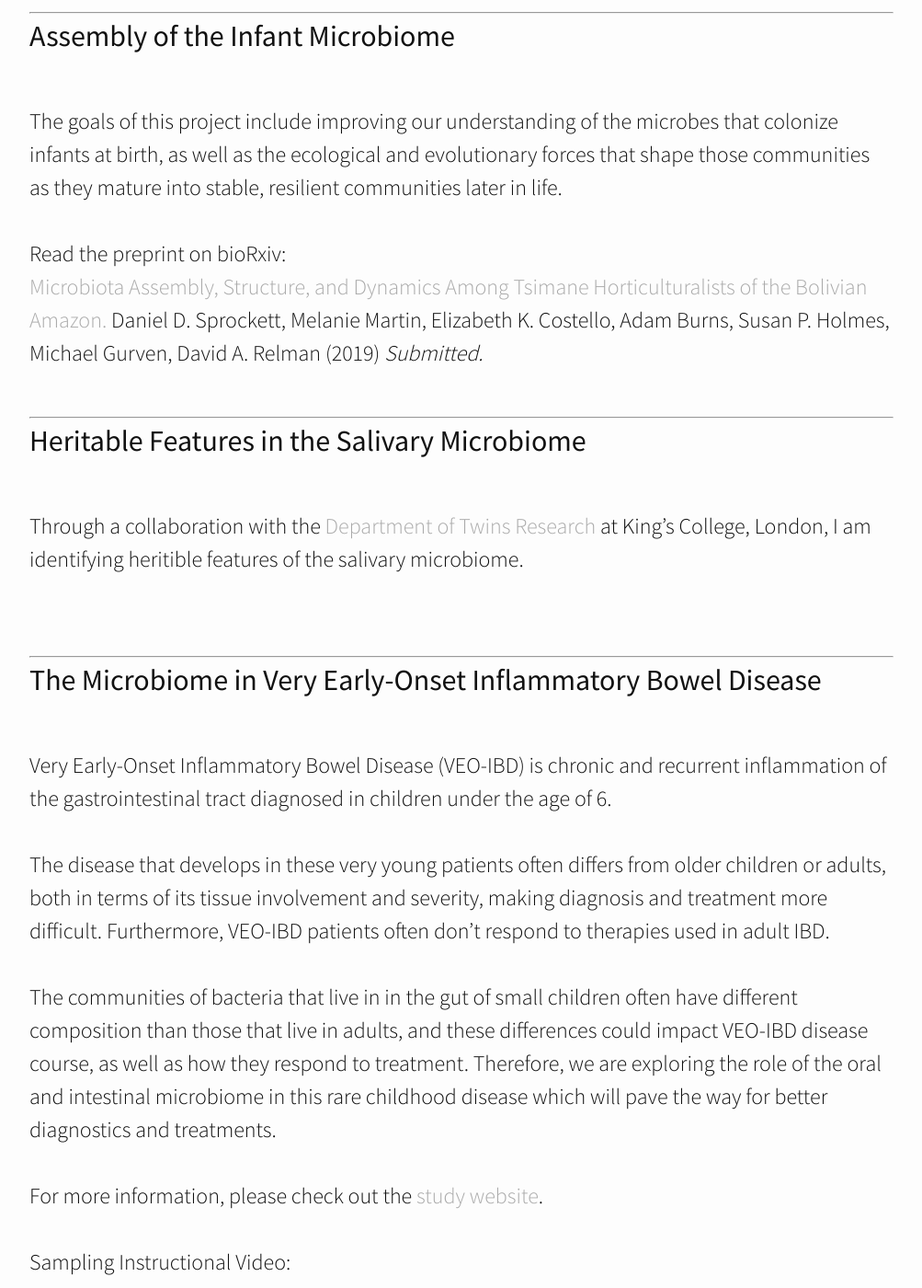
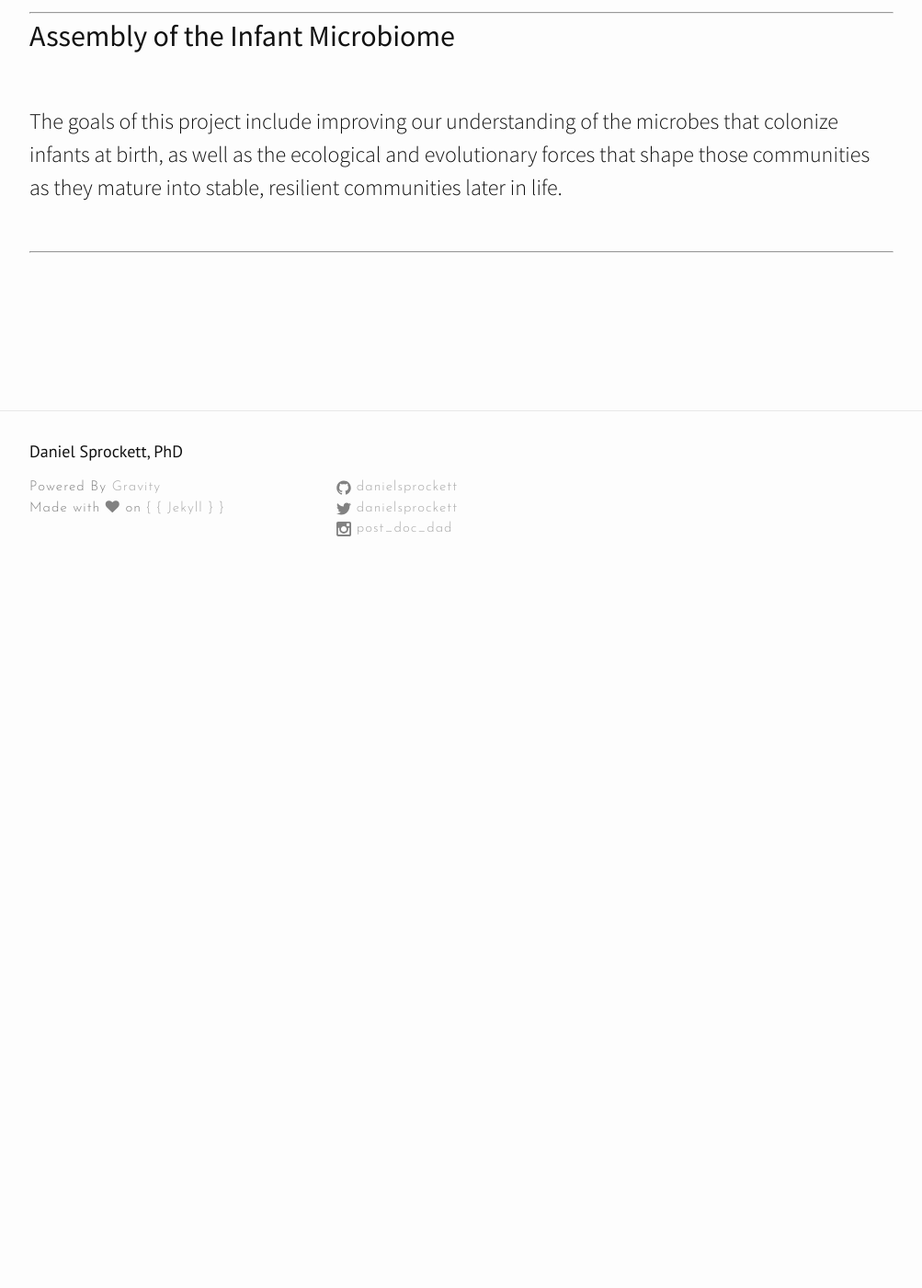
Before and after one commit to DanielSprockett/danielsprockett.github.io, a Jekyll site: the page built from research.md, in a window 1280 px wide and 1400 px high, scrolled down 665 px. Shown: the whole window at 92% size, without its empty margins (138-1141 px from the left). Built offline with Jekyll 4.4.1, drawn with Linux system fonts in a browser that asks for light colours; nearby versions of some CDN libraries; after the commit the page ends 1312 px from its top, so only the background shows below that.

Commit message:
Update research.md

```diff
--- a/research.md
+++ b/research.md
@@ -15,38 +15,8 @@ category: "research"
 <br>
 The goals of this project include improving our understanding of the microbes that colonize infants at birth, as well as the ecological and evolutionary forces that shape those communities as they mature into stable, resilient communities later in life.
 <br>
-Read the preprint on bioRxiv:
-<br>
-[Microbiota Assembly, Structure, and Dynamics Among Tsimane Horticulturalists of the Bolivian Amazon.](https://www.biorxiv.org/content/10.1101/779074v1.full) Daniel D. Sprockett, Melanie Martin, Elizabeth K. Costello, Adam Burns, Susan P. Holmes, Michael Gurven, David A. Relman (2019) <i>Submitted.</i>
-<br>
-<br>
 
 ***
 
-<h2>Heritable Features in the Salivary Microbiome</h2>
-<br>
-Through a collaboration with the [Department of Twins Research](http://twinsuk.ac.uk/) at King's College, London, I am identifying heritible features of the salivary microbiome.
 <br>
 <br>
-
-***
-
-<h2>The Microbiome in Very Early-Onset Inflammatory Bowel Disease</h2>
-<br>
-Very Early-Onset Inflammatory Bowel Disease (VEO-IBD) is chronic and recurrent inflammation of the gastrointestinal tract diagnosed in children under the age of 6.<br>
-<br>
-The disease that develops in these very young patients often differs from older children or adults, both in terms of its tissue involvement and severity, making diagnosis and treatment more difficult. Furthermore, VEO-IBD patients often don’t respond to therapies used in adult IBD.<br>
-<br>
-The communities of bacteria that live in in the gut of small children often have different composition than those that live in adults, and these differences could impact VEO-IBD disease course, as well as how they respond to treatment. Therefore, we are exploring the role of the oral and intestinal microbiome in this rare childhood disease which will pave the way for better diagnostics and treatments. <br>
-<br>
-For more information, please check out the [study website](http://med.stanford.edu/relmanlab/projects/the-microbiome-in-early-childhood/veo-ibd-and-the-microbiome.html).<br>
-<br>
-Sampling Instructional Video:<br>
-<br>
-<iframe id="kaltura_player" src="https://cdnapisec.kaltura.com/p/1392761/sp/139276100/embedIframeJs/uiconf_id/23332312/partner_id/1392761?iframeembed=true&playerId=kaltura_player&entry_id=0_oj289523&flashvars[mediaProtocol]=rtmp&amp;flashvars[streamerType]=rtmp&amp;flashvars[streamerUrl]=rtmp://www.kaltura.com:1935&amp;flashvars[rtmpFlavors]=1&amp;flashvars[localizationCode]=en&amp;flashvars[leadWithHTML5]=true&amp;flashvars[sideBarContainer.plugin]=true&amp;flashvars[sideBarContainer.position]=left&amp;flashvars[sideBarContainer.clickToClose]=true&amp;flashvars[chapters.plugin]=true&amp;flashvars[chapters.layout]=vertical&amp;flashvars[chapters.thumbnailRotator]=false&amp;flashvars[streamSelector.plugin]=true&amp;flashvars[EmbedPlayer.SpinnerTarget]=videoHolder&amp;flashvars[dualScreen.plugin]=true&amp;&wid=0_cba40pqq" width="608" height="402" allowfullscreen webkitallowfullscreen mozAllowFullScreen allow="autoplay *; fullscreen *; encrypted-media *" frameborder="0" title="Kaltura Player"></iframe>
-<br>
-<br>
-
-***
-<br>
-<br>
```
